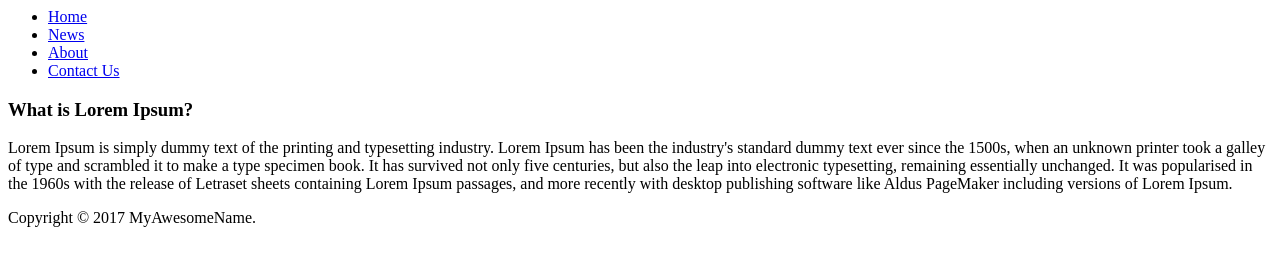
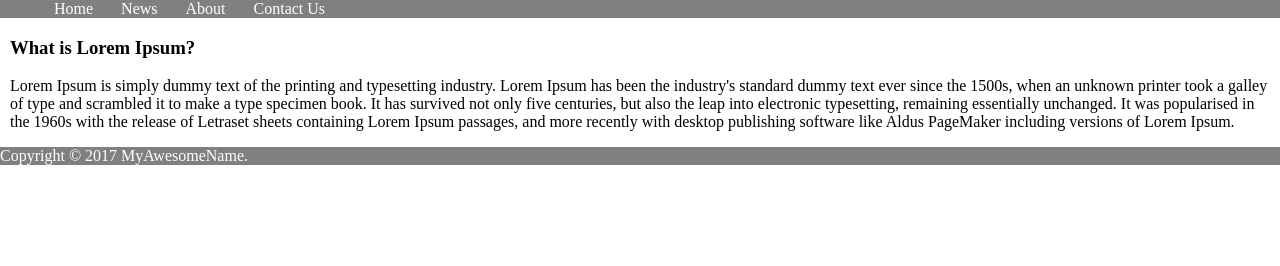
Before and after one commit to sarahborja/css-seatwork-1, a plain HTML site: page index.html in a window 1280 px wide. Drawn offline with Linux system fonts and the light colour scheme.

Commit message:
Add files via upload

```diff
--- a/style.css
+++ b/style.css
@@ -1 +1,26 @@
-/* Placeholder CSS */
+header ul {
+    list-style-type: none;
+    overflow: hidden;
+    background-color: gray;
+}
+header li {
+    float: left;
+}
+header li a {
+    padding:14px;
+    color: white;
+    text-decoration: none;
+}
+header li a:hover{
+    background-color: green;
+}
+footer{
+    background-color: gray;
+    color: white;
+}
+body{
+    margin:0;
+}
+#body{
+    margin: 10px;
+}
```
